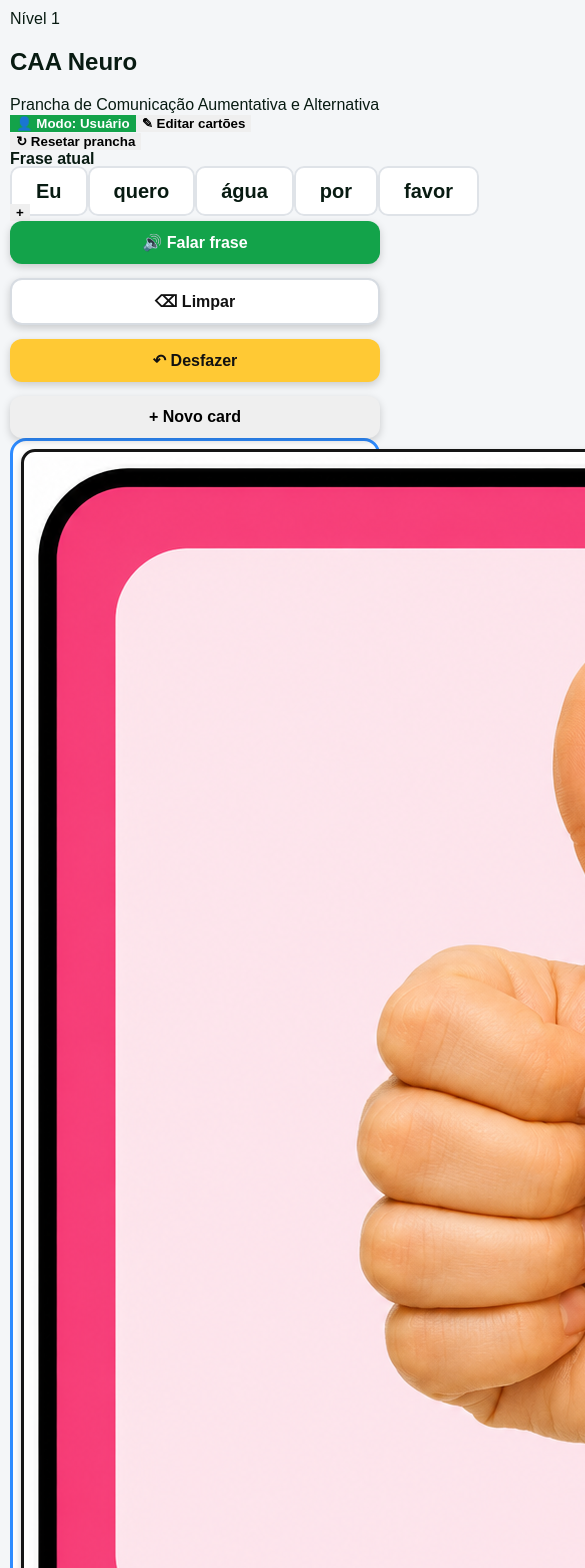
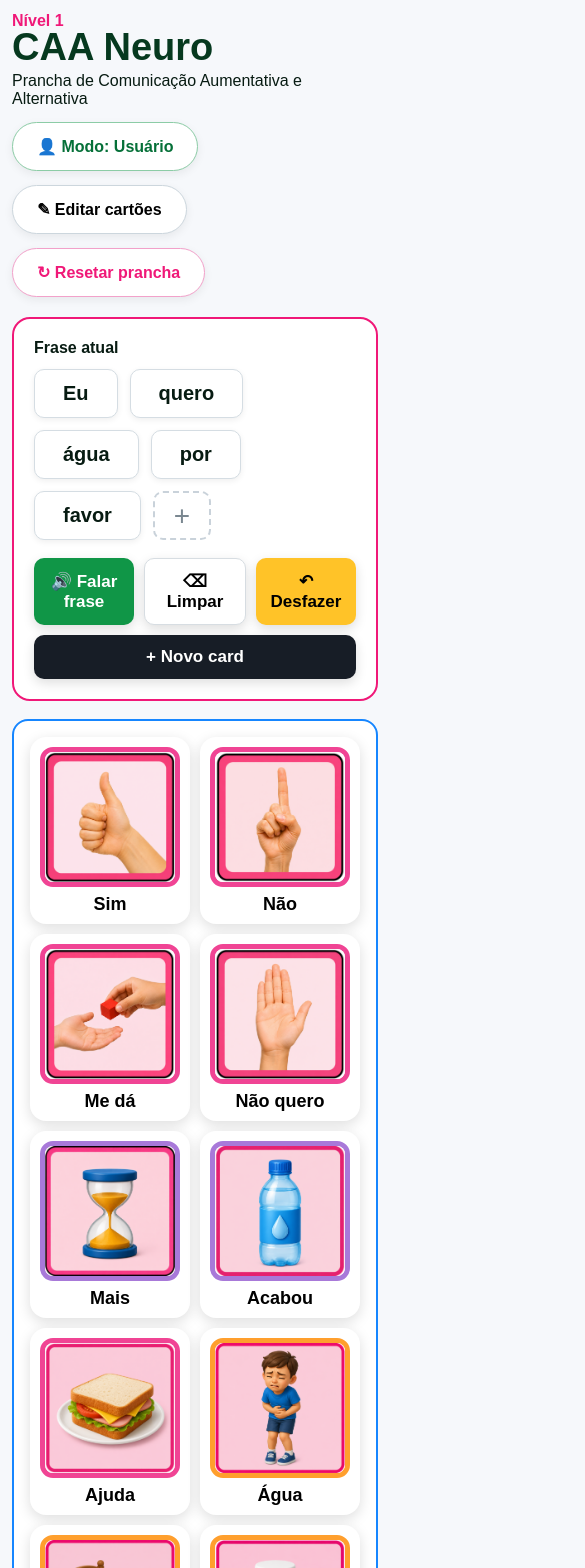
Before and after one commit to andreajoa/CAA-NEURO, a Next.js app: page / in a window 390 px wide. Shown: the top 1568 px of the page, 585 px wide, since content can reach past the window. Built offline with nearby package versions, Linux system fonts and the light colour scheme.

Commit message:
Force exact responsive desktop mockup layout

```diff
--- a/app/globals.css
+++ b/app/globals.css
@@ -1,241 +1,77 @@
-* {
-  box-sizing: border-box;
+body{margin:0;background:#f6f8fb;font-family:Arial,Helvetica,sans-serif;color:#071b12}
+*{box-sizing:border-box}
+button{font-family:inherit;cursor:pointer}
+
+.caa-page{max-width:1760px;margin:auto;padding:24px}
+.caa-header{display:flex;justify-content:space-between;align-items:flex-start;margin-bottom:20px}
+.caa-level{font-weight:900;color:#f01878}
+.caa-title{font-size:56px;line-height:.9;margin:0;color:#06391f}
+.caa-subtitle{font-size:16px;margin-top:8px}
+.caa-actions{display:flex;gap:14px;flex-wrap:wrap}
+.caa-pill{background:white;border:1px solid #ccd6dd;border-radius:999px;padding:14px 24px;font-weight:900;font-size:16px;box-shadow:0 3px 10px #0001}
+.caa-pill-green{color:#057038;border-color:#8ccca6}
+.caa-pill-pink{color:#f01878;border-color:#f2a1ca}
+
+.caa-layout{display:grid;grid-template-columns:1fr 360px;gap:20px}
+.caa-phrase{background:white;border:2px solid #f01878;border-radius:18px;padding:20px;margin-bottom:18px}
+.caa-phrase-title{font-weight:900;margin-bottom:12px}
+.caa-words{display:flex;gap:12px;flex-wrap:wrap;margin-bottom:18px}
+.caa-word{background:white;border:1px solid #d5dde3;border-radius:10px;padding:12px 28px;font-size:20px;font-weight:900;box-shadow:0 2px 6px #0001}
+.caa-plus{border:2px dashed #c9d2da;background:white;border-radius:10px;width:58px;font-size:28px;color:#7a8790}
+.caa-buttons{display:flex;gap:24px;flex-wrap:wrap}
+.caa-btn{border:0;border-radius:10px;padding:15px 34px;font-size:17px;font-weight:900;box-shadow:0 4px 12px #0002}
+.caa-green{background:#109647;color:white}
+.caa-yellow{background:#ffc328}
+.caa-dark{background:#171d26;color:white}
+.caa-white{background:white;border:1px solid #d7dde2}
+
+.caa-board{background:white;border:2px solid #1686ff;border-radius:16px;padding:16px}
+.caa-grid{display:grid;grid-template-columns:repeat(10,1fr);gap:14px}
+
+.caa-card{position:relative;border-radius:16px;padding:3px;background:#fff;box-shadow:0 4px 14px #0002}
+.caa-card:before{content:"";position:absolute;inset:-3px;border-radius:18px;background:conic-gradient(#ff3b93,#7b61ff,#20d7ff,#62e36d,#ffbd2e,#ff3b93);opacity:0;transition:.2s}
+.caa-card:hover:before,.caa-card.active:before{opacity:1;animation:caa-spin 1.4s linear infinite}
+.caa-card-inner{position:relative;background:white;border-radius:14px;padding:7px;z-index:1}
+.caa-img{aspect-ratio:1/1;border:5px solid var(--cat,#f04494);border-radius:13px;overflow:hidden;background:#ffe6f1}
+.caa-img img{width:100%;height:100%;object-fit:cover;display:block}
+.caa-label{text-align:center;font-size:18px;font-weight:900;padding-top:8px;line-height:1.05}
+.caa-card-tools{display:none;gap:5px;margin-top:6px}
+.caa-editing .caa-card-tools{display:grid}
+.caa-small{border:1px solid #ddd;background:#f5f5f5;border-radius:7px;padding:6px;font-size:11px;font-weight:900}
+
+.caa-side{background:white;border:1px solid #d8e0e6;border-radius:16px;padding:20px}
+.caa-side h2{margin:0 0 16px;color:#f01878}
+.caa-close{float:right;border:0;background:white;font-size:30px}
+.caa-preview{width:220px;margin:18px auto;position:relative;border-radius:22px;padding:8px}
+.caa-preview:before{content:"";position:absolute;inset:-5px;border-radius:26px;background:conic-gradient(#ff3b93,#7b61ff,#20d7ff,#fff,#ff3b93);animation:caa-spin 1.5s linear infinite}
+.caa-preview-inner{position:relative;background:white;border-radius:18px;padding:7px}
+.caa-preview img{width:100%;aspect-ratio:1/1;object-fit:cover;border-radius:14px;border:5px solid #f04494}
+.caa-field{font-weight:900;margin:14px 0 8px}
+.caa-input{width:100%;border:1px solid #ccd6dd;border-radius:10px;padding:14px;font-size:18px;font-weight:800}
+.caa-side-actions{display:grid;gap:12px;margin-top:18px}
+
+.caa-hint{margin:12px 0;color:#64707a}
+.caa-info-grid{display:grid;grid-template-columns:1fr 1fr 1.3fr 1fr;gap:16px;margin-top:22px}
+.caa-info{background:white;border:1px solid #d9e1e7;border-radius:14px;padding:18px}
+.caa-info h3{margin:0 0 12px;color:#064923;text-transform:uppercase;font-size:15px}
+.caa-dot{display:inline-block;width:18px;height:18px;border-radius:50%;margin-right:8px;vertical-align:middle}
+
+.cat-basic{--cat:#f04494}.cat-need{--cat:#ff9f2d}.cat-action{--cat:#4fc667}.cat-emotion{--cat:#4b95ff}.cat-control{--cat:#a879d9}.cat-place{--cat:#20c4ff}
+@keyframes caa-spin{to{transform:rotate(360deg)}}
+
+@media(max-width:1199px){
+  .caa-layout{grid-template-columns:1fr}
+  .caa-side{display:none}
+  .caa-grid{grid-template-columns:repeat(4,1fr)}
+  .caa-title{font-size:38px}
+  .caa-info-grid{grid-template-columns:1fr 1fr}
 }
-
-body {
-  margin: 0;
-  background: #f4f6f8;
-  color: #081b12;
-  font-family: Arial, Helvetica, sans-serif;
+@media(max-width:767px){
+  .caa-page{padding:12px}
+  .caa-header{display:block}
+  .caa-actions{margin-top:14px}
+  .caa-grid{grid-template-columns:repeat(2,1fr);gap:10px}
+  .caa-buttons{gap:10px}
+  .caa-btn{flex:1;padding:12px}
+  .caa-info-grid{grid-template-columns:1fr}
 }
-
-.page {
-  max-width: 1220px;
-  margin: 0 auto;
-  padding: 24px;
-}
-
-.header {
-  background: white;
-  border: 2px solid #d7dce2;
-  border-radius: 18px;
-  padding: 28px;
-  margin-bottom: 22px;
-  display: flex;
-  justify-content: space-between;
-  gap: 16px;
-  align-items: center;
-}
-
-.header h1 {
-  margin: 0;
-  font-size: 48px;
-  line-height: 1;
-  color: #053b20;
-}
-
-.header p {
-  margin: 8px 0 0;
-  font-size: 16px;
-}
-
-.topActions {
-  display: flex;
-  gap: 12px;
-  flex-wrap: wrap;
-}
-
-.phraseBox {
-  background: white;
-  border: 3px solid #ec3d92;
-  border-radius: 18px;
-  padding: 20px;
-  margin-bottom: 18px;
-}
-
-.phraseTitle {
-  font-weight: 900;
-  margin-bottom: 12px;
-}
-
-.phraseWords {
-  display: flex;
-  flex-wrap: wrap;
-  gap: 10px;
-  min-height: 48px;
-  margin-bottom: 14px;
-}
-
-.word {
-  background: white;
-  border: 2px solid #dfe3e8;
-  border-radius: 10px;
-  padding: 12px 24px;
-  font-size: 20px;
-  font-weight: 900;
-}
-
-.actions {
-  display: flex;
-  gap: 14px;
-  flex-wrap: wrap;
-}
-
-button {
-  cursor: pointer;
-  border: none;
-  font-weight: 900;
-}
-
-.btn {
-  border-radius: 12px;
-  padding: 14px 28px;
-  font-size: 16px;
-  box-shadow: 0 3px 8px rgba(0,0,0,.18);
-}
-
-.green { background: #13a34a; color: white; }
-.yellow { background: #ffc934; color: #111; }
-.black { background: #222; color: white; }
-.white { background: white; color: #111; border: 2px solid #d7dce2; }
-
-.board {
-  background: white;
-  border: 3px solid #2f8cff;
-  border-radius: 16px;
-  padding: 14px;
-}
-
-.grid {
-  display: grid;
-  grid-template-columns: repeat(5, 1fr);
-  gap: 16px;
-}
-
-.card {
-  background: white;
-  border: 3px solid #151515;
-  border-radius: 14px;
-  padding: 8px;
-  box-shadow: 0 4px 9px rgba(0,0,0,.18);
-}
-
-.imageFrame {
-  aspect-ratio: 1 / 1;
-  border: 7px solid #ec3d92;
-  border-radius: 14px;
-  overflow: hidden;
-  background: #ffe6f0;
-}
-
-.imageFrame img {
-  width: 100%;
-  height: 100%;
-  object-fit: cover;
-  display: block;
-}
-
-.label {
-  text-align: center;
-  font-size: 28px;
-  font-weight: 900;
-  line-height: 1.05;
-  padding: 10px 4px 4px;
-  color: #111;
-}
-
-.cardTools {
-  display: grid;
-  gap: 6px;
-  margin-top: 8px;
-}
-
-.smallBtn {
-  border-radius: 8px;
-  padding: 8px;
-  background: #f3f3f3;
-  border: 1px solid #ddd;
-  font-size: 13px;
-}
-
-.footerHint {
-  text-align: center;
-  margin-top: 18px;
-  color: #444;
-  font-size: 16px;
-}
-
-.modal {
-  position: fixed;
-  inset: 0;
-  background: rgba(0,0,0,.65);
-  display: flex;
-  align-items: center;
-  justify-content: center;
-  padding: 20px;
-  z-index: 999;
-}
-
-.modalBox {
-  width: 100%;
-  max-width: 520px;
-  background: white;
-  border-radius: 22px;
-  padding: 24px;
-}
-
-.modalBox h2 {
-  margin-top: 0;
-  font-size: 32px;
-}
-
-.modalPreview {
-  aspect-ratio: 1 / 1;
-  border: 7px solid #ec3d92;
-  border-radius: 16px;
-  overflow: hidden;
-  margin-bottom: 16px;
-}
-
-.modalPreview img {
-  width: 100%;
-  height: 100%;
-  object-fit: cover;
-}
-
-.input {
-  width: 100%;
-  border: 2px solid #111;
-  border-radius: 12px;
-  padding: 14px;
-  font-size: 22px;
-  font-weight: 900;
-  margin: 8px 0 16px;
-}
-
-@media (max-width: 1199px) {
-  .page { padding: 18px; }
-  .grid { grid-template-columns: repeat(4, 1fr); }
-  .header h1 { font-size: 34px; }
-  .label { font-size: 20px; }
-}
-
-@media (max-width: 767px) {
-  .page { padding: 10px; }
-  .header {
-    padding: 16px;
-    flex-direction: column;
-    align-items: flex-start;
-  }
-  .header h1 { font-size: 30px; }
-  .phraseBox { padding: 14px; }
-  .grid {
-    grid-template-columns: repeat(2, 1fr);
-    gap: 10px;
-  }
-  .board { padding: 8px; }
-  .card { padding: 5px; }
-  .imageFrame { border-width: 5px; }
-  .label { font-size: 18px; }
-  .btn { width: 100%; padding: 12px; }
-}
--- a/app/page.jsx
+++ b/app/page.jsx
@@ -3,187 +3,111 @@
 import { useEffect, useRef, useState } from "react";
 
 const initialCards = [
-  { id:"sim",label:"Sim",image:"/cards/level-1/sim.png",cat:"basic" },
-  { id:"nao",label:"Não",image:"/cards/level-1/nao.png",cat:"basic" },
-  { id:"me-da",label:"Me dá",image:"/cards/level-1/me-da.png",cat:"basic" },
-  { id:"nao-quero",label:"Não quero",image:"/cards/level-1/nao-quero.png",cat:"basic" },
-  { id:"mais",label:"Mais",image:"/cards/level-1/mais.png",cat:"control" },
-  { id:"acabou",label:"Acabou",image:"/cards/level-1/acabou.png",cat:"control" },
-  { id:"ajuda",label:"Ajuda",image:"/cards/level-1/ajuda.png",cat:"basic" },
-  { id:"agua",label:"Água",image:"/cards/level-1/agua.png",cat:"need" },
-  { id:"comer",label:"Comer",image:"/cards/level-1/comer.png",cat:"need" },
-  { id:"banheiro",label:"Banheiro",image:"/cards/level-1/banheiro.png",cat:"need" },
-  { id:"dormir",label:"Dormir",image:"/cards/level-1/dormir.png",cat:"need" },
-  { id:"dor",label:"Dor",image:"/cards/level-1/dor.png",cat:"need" },
-  { id:"tomar-banho",label:"Tomar banho",image:"/cards/level-1/tomar-banho.png",cat:"action" },
-  { id:"remedio",label:"Remédio",image:"/cards/level-1/remedio.png",cat:"basic" },
-  { id:"feliz",label:"Feliz",image:"/cards/level-1/feliz.png",cat:"emotion" },
-  { id:"triste",label:"Triste",image:"/cards/level-1/triste.png",cat:"emotion" },
-  { id:"bravo",label:"Bravo",image:"/cards/level-1/bravo.png",cat:"emotion" },
-  { id:"medo",label:"Medo",image:"/cards/level-1/medo.png",cat:"emotion" },
-  { id:"cansado",label:"Cansado",image:"/cards/level-1/cansado.png",cat:"action" },
-  { id:"brincar",label:"Brincar",image:"/cards/level-1/brincar.png",cat:"action" },
-  { id:"parar",label:"Parar",image:"/cards/level-1/parar.png",cat:"basic" },
-  { id:"sair",label:"Sair",image:"/cards/level-1/sair.png",cat:"need" },
-  { id:"passear",label:"Passear",image:"/cards/level-1/passear.png",cat:"action" },
-  { id:"escola",label:"Escola",image:"/cards/level-1/escola.png",cat:"place" },
-];
+  ["sim","Sim","sim.png","basic"],["nao","Não","nao.png","basic"],["me-da","Me dá","me-da.png","basic"],["nao-quero","Não quero","nao-quero.png","basic"],["mais","Mais","mais.png","control"],
+  ["acabou","Acabou","acabou.png","control"],["ajuda","Ajuda","ajuda.png","basic"],["agua","Água","agua.png","need"],["comer","Comer","comer.png","need"],["banheiro","Banheiro","banheiro.png","need"],
+  ["dormir","Dormir","dormir.png","need"],["dor","Dor","dor.png","need"],["tomar-banho","Tomar banho","tomar-banho.png","action"],["remedio","Remédio","remedio.png","basic"],["feliz","Feliz","feliz.png","emotion"],
+  ["triste","Triste","triste.png","emotion"],["bravo","Bravo","bravo.png","emotion"],["medo","Medo","medo.png","emotion"],["cansado","Cansado","cansado.png","action"],["brincar","Brincar","brincar.png","action"],
+  ["parar","Parar","parar.png","basic"],["sair","Sair","sair.png","need"],["passear","Passear","passear.png","action"],["escola","Escola","escola.png","place"]
+].map(([id,label,file,cat])=>({id,label,image:`/cards/level-1/${file}`,cat}));
 
-export default function Home() {
-  const [cards,setCards] = useState(initialCards);
-  const [phrase,setPhrase] = useState(["Eu","quero","água","por","favor"]);
-  const [editMode,setEditMode] = useState(false);
-  const [editing,setEditing] = useState(null);
-  const fileRef = useRef(null);
+export default function Home(){
+  const [cards,setCards]=useState(initialCards);
+  const [phrase,setPhrase]=useState(["Eu","quero","água","por","favor"]);
+  const [editMode,setEditMode]=useState(false);
+  const [editing,setEditing]=useState(null);
+  const fileRef=useRef(null);
 
-  useEffect(() => {
-    const saved = localStorage.getItem("caa-level-1-cards");
-    if (saved) setCards(JSON.parse(saved));
-  }, []);
-
-  function persist(next){
-    setCards(next);
-    localStorage.setItem("caa-level-1-cards", JSON.stringify(next));
-  }
-
-  function speak(text){
-    const u = new SpeechSynthesisUtterance(text);
-    u.lang = "pt-BR";
-    u.rate = .88;
-    speechSynthesis.cancel();
-    speechSynthesis.speak(u);
-  }
-
-  function selectCard(card){
-    setPhrase(p => [...p, card.label]);
-    setEditing(card);
-    speak(card.label);
-  }
-
-  function saveEditing(){
-    persist(cards.map(c => c.id === editing.id ? editing : c));
-    setEditing(null);
-  }
-
+  useEffect(()=>{const s=localStorage.getItem("caa-level-1-cards");if(s)setCards(JSON.parse(s))},[]);
+  function persist(next){setCards(next);localStorage.setItem("caa-level-1-cards",JSON.stringify(next))}
+  function speak(text){const u=new SpeechSynthesisUtterance(text);u.lang="pt-BR";u.rate=.88;speechSynthesis.cancel();speechSynthesis.speak(u)}
+  function selectCard(card){setPhrase(p=>[...p,card.label]);setEditing(card);speak(card.label)}
+  function saveEditing(){persist(cards.map(c=>c.id===editing.id?editing:c));setEditing(null)}
   async function replaceImage(file){
-    if(!file || !editing) return;
-    const img = document.createElement("img");
-    img.src = URL.createObjectURL(file);
-    await img.decode();
-    const canvas = document.createElement("canvas");
-    canvas.width = 1200;
-    canvas.height = 1200;
-    const ctx = canvas.getContext("2d");
-    ctx.fillStyle = "#ffe8f1";
-    ctx.fillRect(0,0,1200,1200);
-    const size = Math.min(img.width,img.height);
-    const sx = (img.width-size)/2;
-    const sy = (img.height-size)/2;
-    ctx.imageSmoothingEnabled = true;
-    ctx.imageSmoothingQuality = "high";
+    if(!file||!editing)return;
+    const img=document.createElement("img");img.src=URL.createObjectURL(file);await img.decode();
+    const canvas=document.createElement("canvas");canvas.width=1200;canvas.height=1200;
+    const ctx=canvas.getContext("2d");ctx.fillStyle="#ffe8f1";ctx.fillRect(0,0,1200,1200);
+    const size=Math.min(img.width,img.height),sx=(img.width-size)/2,sy=(img.height-size)/2;
     ctx.drawImage(img,sx,sy,size,size,0,0,1200,1200);
     setEditing({...editing,image:canvas.toDataURL("image/png")});
   }
+  function downloadImage(card){const a=document.createElement("a");a.href=card.image;a.download=`${card.id}.png`;a.click()}
+  function reset(){localStorage.removeItem("caa-level-1-cards");setCards(initialCards);setPhrase(["Eu","quero","água","por","favor"])}
+  function addCard(){const c={id:crypto.randomUUID(),label:"Novo card",image:"/cards/level-1/mais.png",cat:"basic"};persist([...cards,c]);setEditing(c);setEditMode(true)}
 
-  function downloadImage(card){
-    const a = document.createElement("a");
-    a.href = card.image;
-    a.download = `${card.id}.png`;
-    a.click();
-  }
+  return <main className={`caa-page ${editMode?"caa-editing":""}`}>
+    <header className="caa-header">
+      <div>
+        <div className="caa-level">Nível 1</div>
+        <h1 className="caa-title">CAA Neuro</h1>
+        <div className="caa-subtitle">Prancha de Comunicação Aumentativa e Alternativa</div>
+      </div>
+      <div className="caa-actions">
+        <button className="caa-pill caa-pill-green">👤 Modo: Usuário</button>
+        <button className="caa-pill" onClick={()=>setEditMode(!editMode)}>✎ {editMode?"Sair da edição":"Editar cartões"}</button>
+        <button className="caa-pill caa-pill-pink" onClick={reset}>↻ Resetar prancha</button>
+      </div>
+    </header>
 
-  function addCard(){
-    const card = {id:crypto.randomUUID(),label:"Novo card",image:"/cards/level-1/mais.png",cat:"basic"};
-    persist([...cards, card]);
-    setEditing(card);
-    setEditMode(true);
-  }
-
-  function reset(){
-    localStorage.removeItem("caa-level-1-cards");
-    setCards(initialCards);
-    setPhrase(["Eu","quero","água","por","favor"]);
-  }
-
-  return (
-    <main className={`page ${editMode ? "editing" : ""}`}>
-      <section className="top">
-        <div className="brand">
-          <div className="level">Nível 1</div>
-          <h1>CAA Neuro</h1>
-          <div className="subtitle">Prancha de Comunicação Aumentativa e Alternativa</div>
+    <section className="caa-layout">
+      <div>
+        <section className="caa-phrase">
+          <div className="caa-phrase-title">Frase atual</div>
+          <div className="caa-words">
+            {phrase.map((w,i)=><span className="caa-word" key={i}>{w}</span>)}
+            <button className="caa-plus" onClick={()=>setPhrase([...phrase,""])}>+</button>
           </div>
-        <div className="topBtns">
-          <button className="pill green">👤 Modo: Usuário</button>
-          <button className="pill" onClick={() => setEditMode(!editMode)}>✎ {editMode ? "Sair da edição" : "Editar cartões"}</button>
-          <button className="pill pink" onClick={reset}>↻ Resetar prancha</button>
+          <div className="caa-buttons">
+            <button className="caa-btn caa-green" onClick={()=>speak(phrase.join(" "))}>🔊 Falar frase</button>
+            <button className="caa-btn caa-white" onClick={()=>setPhrase([])}>⌫ Limpar</button>
+            <button className="caa-btn caa-yellow" onClick={()=>setPhrase(p=>p.slice(0,-1))}>↶ Desfazer</button>
+            <button className="caa-btn caa-dark" onClick={addCard}>+ Novo card</button>
           </div>
         </section>
 
-      <section className="mainLayout">
-        <div>
-          <section className="phrase">
-            <div className="phraseTitle">Frase atual</div>
-            <div className="words">
-              {phrase.map((w,i)=><span className="word" key={i}>{w}</span>)}
-              <button className="addWord" onClick={() => setPhrase([...phrase,""])}>+</button>
+        <section className="caa-board">
+          <div className="caa-grid">
+            {cards.map(card=><article key={card.id} className={`caa-card cat-${card.cat} ${editing?.id===card.id?"active":""}`}>
+              <div className="caa-card-inner">
+                <button onClick={()=>selectCard(card)} style={{background:"transparent",border:0,padding:0,width:"100%"}}>
+                  <div className="caa-img"><img src={card.image} alt={card.label}/></div>
+                  <div className="caa-label">{card.label}</div>
+                </button>
+                <div className="caa-card-tools">
+                  <button className="caa-small" onClick={()=>setEditing(card)}>Editar</button>
+                  <button className="caa-small" onClick={()=>downloadImage(card)}>Baixar imagem</button>
                 </div>
-            <div className="actions">
-              <button className="btn green" onClick={() => speak(phrase.join(" "))}>🔊 Falar frase</button>
-              <button className="btn white" onClick={() => setPhrase([])}>⌫ Limpar</button>
-              <button className="btn yellow" onClick={() => setPhrase(p => p.slice(0,-1))}>↶ Desfazer</button>
-              <button className="btn dark" onClick={addCard}>+ Novo card</button>
+              </div>
+            </article>)}
           </div>
         </section>
-
-          <section className="board">
-            <div className="grid">
-              {cards.map(card => (
-                <article className={`card cat-${card.cat} ${editing?.id === card.id ? "active" : ""}`} key={card.id}>
-                  <div className="cardInner">
-                    <button onClick={() => selectCard(card)} style={{background:"transparent",width:"100%",padding:0}}>
-                      <div className="imgBox"><img src={card.image} alt={card.label}/></div>
-                      <div className="label">{card.label}</div>
-                    </button>
-                    <div className="cardTools">
-                      <button className="smallBtn" onClick={() => setEditing(card)}>Editar</button>
-                      <button className="smallBtn" onClick={() => downloadImage(card)}>Baixar imagem</button>
-                    </div>
-                  </div>
-                </article>
-              ))}
-            </div>
-          </section>
-          <div className="hint">🔊 Toque em qualquer card para ouvir a palavra/frase</div>
+        <div className="caa-hint">🔊 Toque em qualquer card para ouvir a palavra/frase</div>
       </div>
 
-        <aside className="side">
-          <button className="close" onClick={() => setEditing(null)}>×</button>
+      <aside className="caa-side">
+        <button className="caa-close" onClick={()=>setEditing(null)}>×</button>
         <h2>Editar card</h2>
-          {editing ? (
-            <>
-              <div className="preview"><div className="previewInner"><img src={editing.image} alt={editing.label}/></div></div>
-              <div className="field">Nome do card</div>
-              <input className="input" value={editing.label} onChange={e => setEditing({...editing,label:e.target.value})}/>
-              <div className="field">Imagem do card</div>
-              <input ref={fileRef} type="file" accept="image/*" style={{display:"none"}} onChange={e => replaceImage(e.target.files?.[0])}/>
-              <div className="sideActions">
-                <button className="btn white" onClick={() => fileRef.current?.click()}>✎ Trocar imagem</button>
-                <button className="btn white" onClick={() => downloadImage(editing)}>⇩ Baixar imagem</button>
-                <button className="btn green" onClick={saveEditing}>▣ Salvar alterações</button>
-                <button className="btn white" onClick={() => setEditing(null)}>← Cancelar</button>
+        {editing?<>
+          <div className="caa-preview"><div className="caa-preview-inner"><img src={editing.image} alt={editing.label}/></div></div>
+          <div className="caa-field">Nome do card</div>
+          <input className="caa-input" value={editing.label} onChange={e=>setEditing({...editing,label:e.target.value})}/>
+          <div className="caa-field">Imagem do card</div>
+          <input ref={fileRef} type="file" accept="image/*" style={{display:"none"}} onChange={e=>replaceImage(e.target.files?.[0])}/>
+          <div className="caa-side-actions">
+            <button className="caa-btn caa-white" onClick={()=>fileRef.current?.click()}>✎ Trocar imagem</button>
+            <button className="caa-btn caa-white" onClick={()=>downloadImage(editing)}>⇩ Baixar imagem</button>
+            <button className="caa-btn caa-green" onClick={saveEditing}>▣ Salvar alterações</button>
+            <button className="caa-btn caa-white" onClick={()=>setEditing(null)}>← Cancelar</button>
           </div>
-            </>
-          ) : <p>Selecione um card para editar.</p>}
+        </>:<p>Selecione um card para editar.</p>}
       </aside>
     </section>
 
-      <section className="infoGrid">
-        <div className="info"><h3>Como usar</h3><p><b>1.</b> Toque nos cards para montar sua frase.<br/><b>2.</b> Clique em Falar frase.<br/><b>3.</b> Edite nomes e imagens.</p></div>
-        <div className="info"><h3>Cores por categoria</h3><p><span className="dot" style={{background:"#f04494"}}/>Básico / Respostas</p><p><span className="dot" style={{background:"#ff9f2d"}}/>Necessidades</p><p><span className="dot" style={{background:"#4fc667"}}/>Ações</p><p><span className="dot" style={{background:"#4b95ff"}}/>Emoções</p></div>
-        <div className="info"><h3>Funcionalidades</h3><ul><li>Fala ao tocar no card</li><li>Monta frases</li><li>Troca imagem</li><li>Baixa imagem</li><li>Salva no navegador</li></ul></div>
-        <div className="info"><h3>Dica de uso</h3><p>Personalize a prancha com palavras e imagens que façam sentido para o usuário.</p></div>
+    <section className="caa-info-grid">
+      <div className="caa-info"><h3>Como usar</h3><p><b>1.</b> Toque nos cards para montar sua frase.<br/><b>2.</b> Clique em Falar frase.<br/><b>3.</b> Edite nomes e imagens.</p></div>
+      <div className="caa-info"><h3>Cores por categoria</h3><p><span className="caa-dot" style={{background:"#f04494"}}/>Básico</p><p><span className="caa-dot" style={{background:"#ff9f2d"}}/>Necessidades</p><p><span className="caa-dot" style={{background:"#4fc667"}}/>Ações</p><p><span className="caa-dot" style={{background:"#4b95ff"}}/>Emoções</p></div>
+      <div className="caa-info"><h3>Funcionalidades</h3><p>Fala ao tocar, monta frases, troca imagem, baixa imagem e salva no navegador.</p></div>
+      <div className="caa-info"><h3>Dica de uso</h3><p>Personalize a prancha com palavras e imagens que façam sentido para o usuário.</p></div>
     </section>
   </main>
-  );
 }
```
Lines whose indentation alone changed are shown as unchanged.
